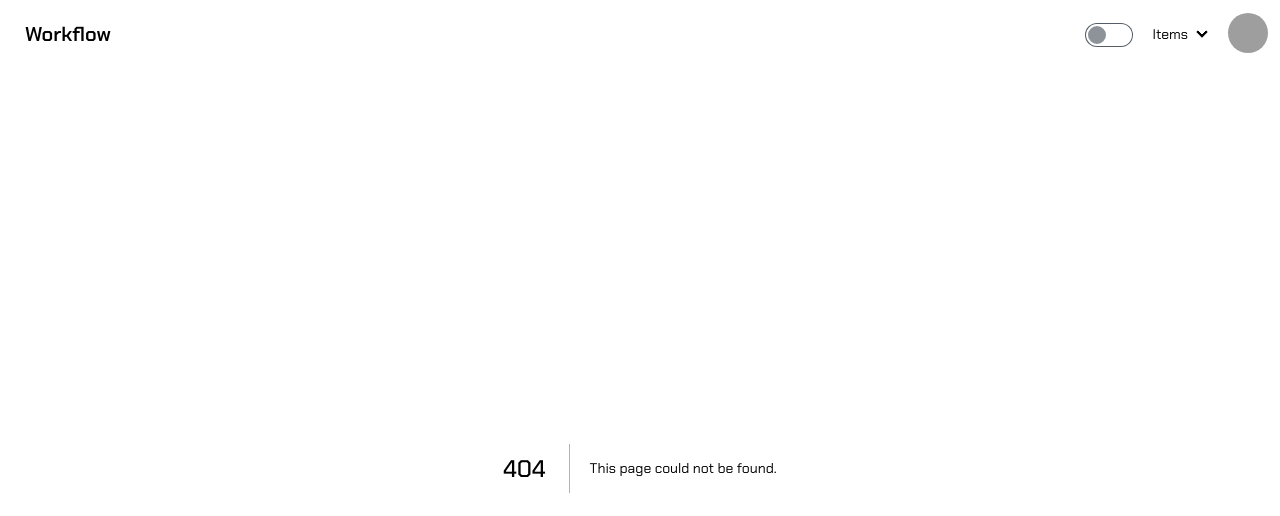
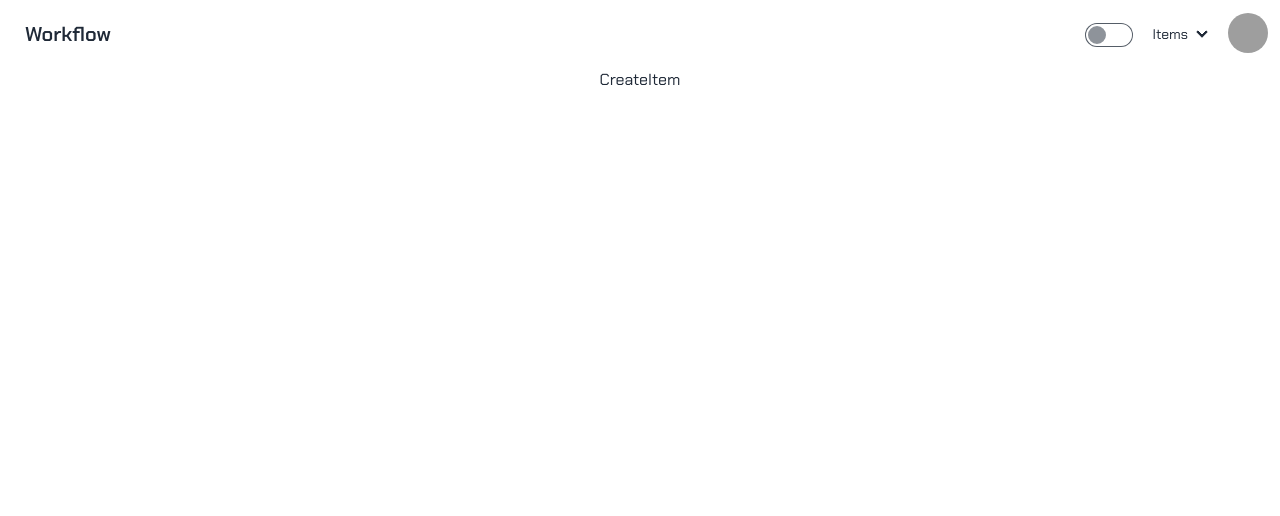
Before and after one commit to Kiratopat-s/workflow-fe, a Next.js app: page /create in a window 1280 px wide. Before the commit this address had no page. Shown: the top 516 px of the page. Built offline with nearby package versions, Linux system fonts and the light colour scheme; grey boxes are pictures that could not be loaded.

Commit message:
init page item

```diff
--- /dev/null
+++ b/src/app/(item)/create/page.tsx
@@ -0,0 +1,7 @@
+import React from "react";
+
+function CreateItem() {
+  return <div>CreateItem</div>;
+}
+
+export default CreateItem;
```
